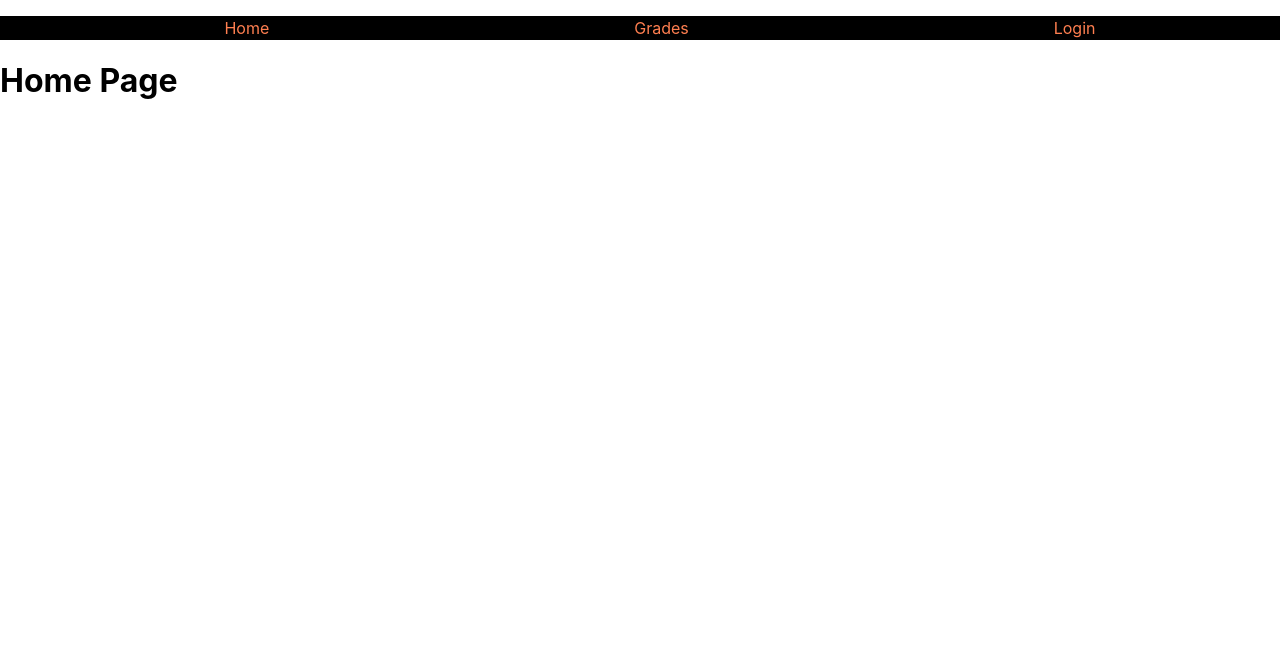
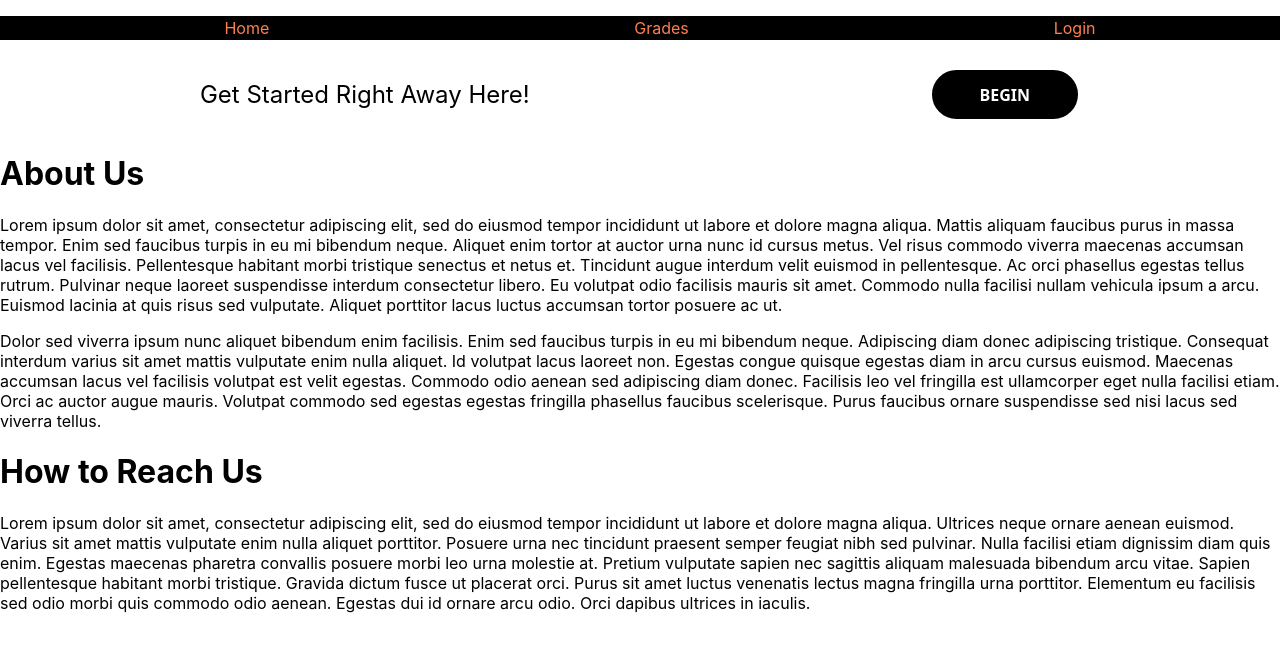
Before and after one commit to AlexOcegueda/MathLearn, a React (Create React App) app: page / in a window 1280 px wide. Shown: the top 652 px of the page. Built offline with nearby package versions, Linux system fonts and the light colour scheme.

Commit message:
Added banner and inital paragraphs to home

```diff
--- a/src/Home.js
+++ b/src/Home.js
@@ -2,9 +2,24 @@ import React from 'react'
 
 function Home() {
     return (
-        <div>
-            <h1>Home Page</h1>
-        </div>
+
+        <>
+            <div className='begin-banner-container'>
+                <p className='begin-banner-text'>Get Started Right Away Here!</p>
+                <button className='begin-banner-btn'>Begin</button>
+            </div>
+            <div className='content-1-container'>
+                <h1 className='content-1-header'>About Us</h1>
+                <p>Lorem ipsum dolor sit amet, consectetur adipiscing elit, sed do eiusmod tempor incididunt ut labore et dolore magna aliqua. Mattis aliquam faucibus purus in massa tempor. Enim sed faucibus turpis in eu mi bibendum neque. Aliquet enim tortor at auctor urna nunc id cursus metus. Vel risus commodo viverra maecenas accumsan lacus vel facilisis. Pellentesque habitant morbi tristique senectus et netus et. Tincidunt augue interdum velit euismod in pellentesque. Ac orci phasellus egestas tellus rutrum. Pulvinar neque laoreet suspendisse interdum consectetur libero. Eu volutpat odio facilisis mauris sit amet. Commodo nulla facilisi nullam vehicula ipsum a arcu. Euismod lacinia at quis risus sed vulputate. Aliquet porttitor lacus luctus accumsan tortor posuere ac ut. </p>
+                <p>Dolor sed viverra ipsum nunc aliquet bibendum enim facilisis. Enim sed faucibus turpis in eu mi bibendum neque. Adipiscing diam donec adipiscing tristique. Consequat interdum varius sit amet mattis vulputate enim nulla aliquet. Id volutpat lacus laoreet non. Egestas congue quisque egestas diam in arcu cursus euismod. Maecenas accumsan lacus vel facilisis volutpat est velit egestas. Commodo odio aenean sed adipiscing diam donec. Facilisis leo vel fringilla est ullamcorper eget nulla facilisi etiam. Orci ac auctor augue mauris. Volutpat commodo sed egestas egestas fringilla phasellus faucibus scelerisque. Purus faucibus ornare suspendisse sed nisi lacus sed viverra tellus.</p>
+            </div>
+
+            <div className='Content-2-container'>
+                <h1 className='content-2-header'>How to Reach Us</h1>
+                <p>Lorem ipsum dolor sit amet, consectetur adipiscing elit, sed do eiusmod tempor incididunt ut labore et dolore magna aliqua. Ultrices neque ornare aenean euismod. Varius sit amet mattis vulputate enim nulla aliquet porttitor. Posuere urna nec tincidunt praesent semper feugiat nibh sed pulvinar. Nulla facilisi etiam dignissim diam quis enim. Egestas maecenas pharetra convallis posuere morbi leo urna molestie at. Pretium vulputate sapien nec sagittis aliquam malesuada bibendum arcu vitae. Sapien pellentesque habitant morbi tristique. Gravida dictum fusce ut placerat orci. Purus sit amet luctus venenatis lectus magna fringilla urna porttitor. Elementum eu facilisis sed odio morbi quis commodo odio aenean. Egestas dui id ornare arcu odio. Orci dapibus ultrices in iaculis.</p>
+
+            </div>
+        </>
     )
 }
 
```
